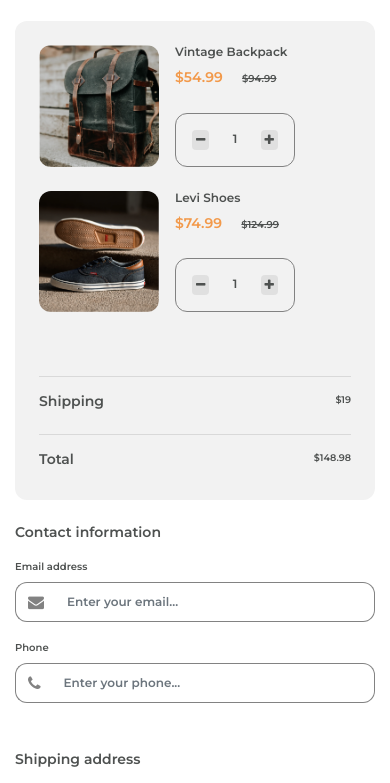
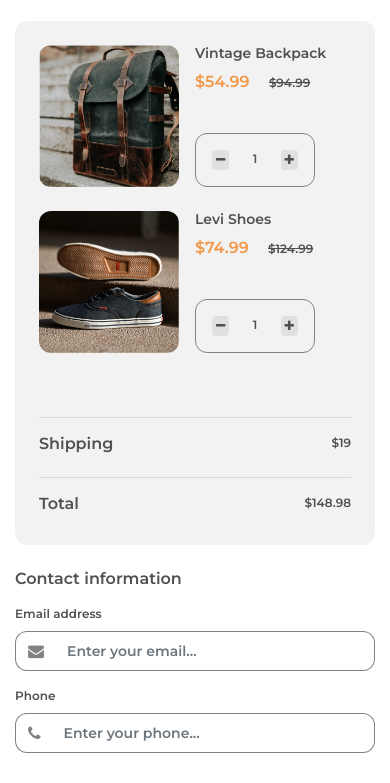
Before and after one commit to may4eto/checkout, a plain HTML site: page index.html in a window 390 px wide. Shown: the part 56-839 px from the top of the page. Drawn offline with nearby package versions, Linux system fonts and the light colour scheme.

Commit message:
style change

```diff
--- a/index.html
+++ b/index.html
@@ -146,12 +146,12 @@
             <hr>
             <div class="card-row d-flex justify-content-between">
               <h3>Shipping</h4>
-              <span class="small">$19</span>
+              <span class="">$19</span>
             </div>
             <hr>
             <div class="card-row d-flex justify-content-between">
               <h3>Total</h4>
-              <span class="small">$148.98</span>
+              <span class="">$148.98</span>
             </div>
           </div>
         </div>
--- a/style.css
+++ b/style.css
@@ -32,6 +32,7 @@ h4 {
 
 .card img {
     max-width: 140px;
+    height: auto;
     border-radius: 12px;
 }
 
@@ -93,13 +94,13 @@ footer {
 
 @media (max-width: 768px) {
     h4, input[placeholder], input[value], option[selected] {
-        font-size: 12px;
+        font-size: 14px;
     }
     h1 {
         font-size: 24px;
     }
     h3, .discount {
-        font-size: 14px;
+        font-size: 16px;
     }
     .form-group {
         margin-bottom: 8px;
@@ -108,16 +109,16 @@ footer {
         margin-bottom: 16px;
     }
     .form-group label, .old-price {
-        font-size: 10px;
+        font-size: 12px;
     }
     .form-control {
         height: 40px;
     }
     .card img {
-        max-width: 120px;
+        width: 100%;
         height: auto;
     }
     .quantity {
-        width: 120px;
+        max-width: 120px;
     }
 }
```
